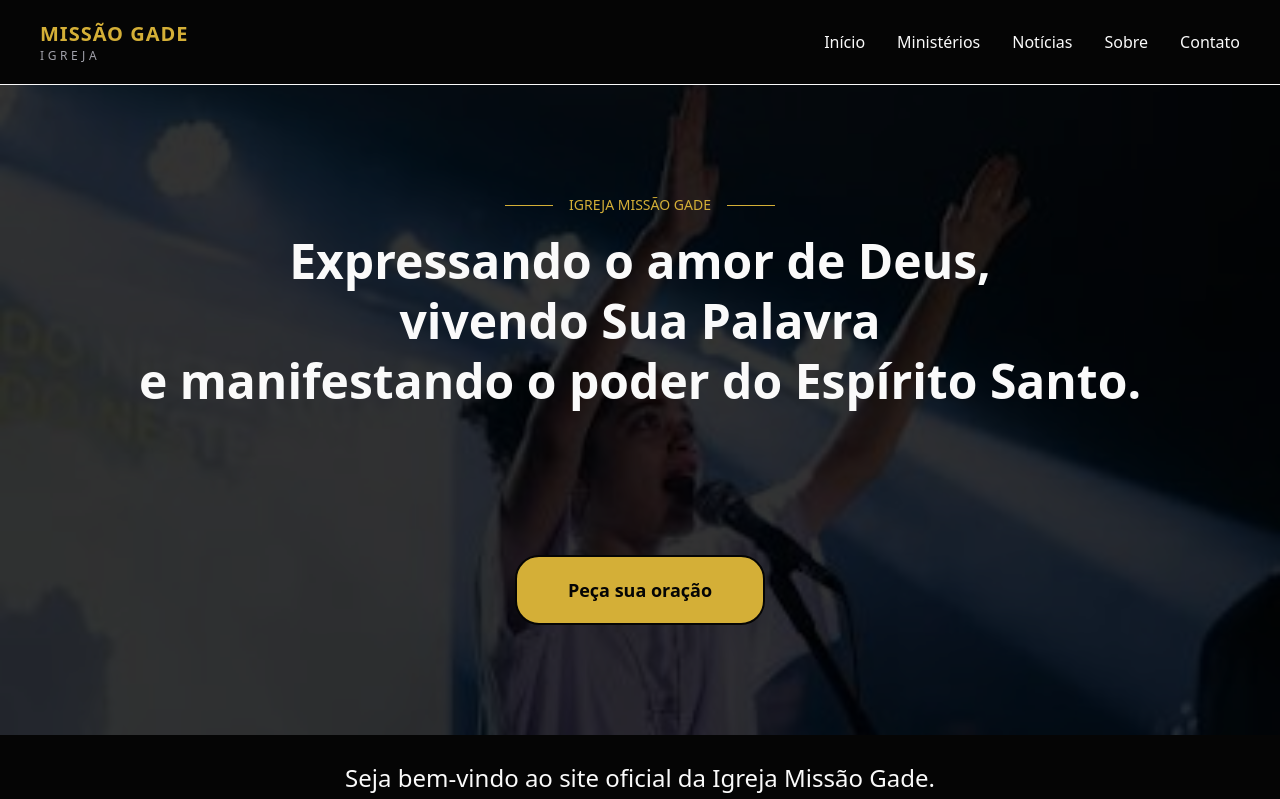
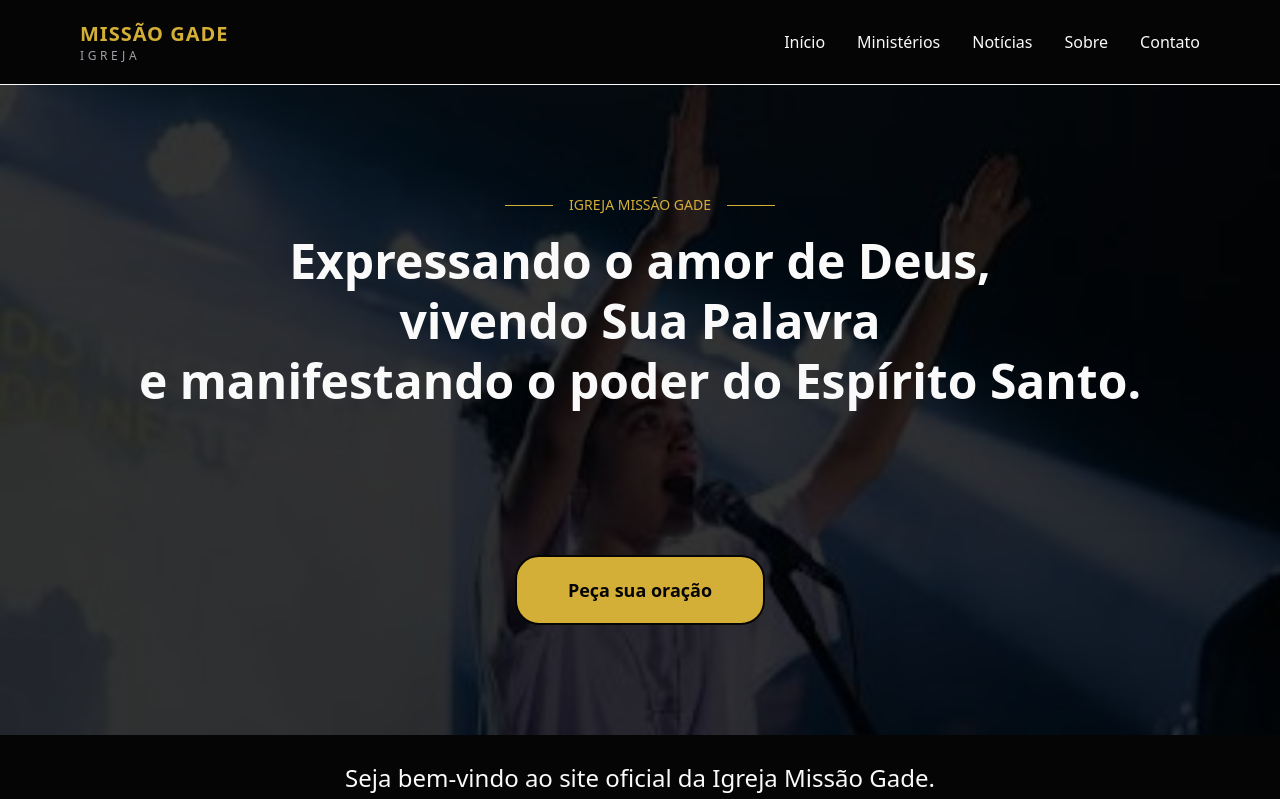
Before and after one commit to artyriosb/gade-platform, a Next.js app: page / in a window 1280 px wide. Shown: the top 799 px of the page. Built offline with nearby package versions, Linux system fonts and the light colour scheme.

Commit message:
feat: redising improve

```diff
--- a/components/layout/Header.tsx
+++ b/components/layout/Header.tsx
@@ -5,7 +5,7 @@ import { NavLink } from "../navigation"
 export default function Header() {
     return (
         <header className="w-full border-b border-brand-inverse/10 bg-brand-accent">
-            <div className="mx-auto flex max-w7=xl items-center justify-between px-10 py-5">
+            <div className="mx-10 flex max-w7=xl items-center justify-between px-10 py-5">
                 <Logo />
                     <NavBar>
 
```
